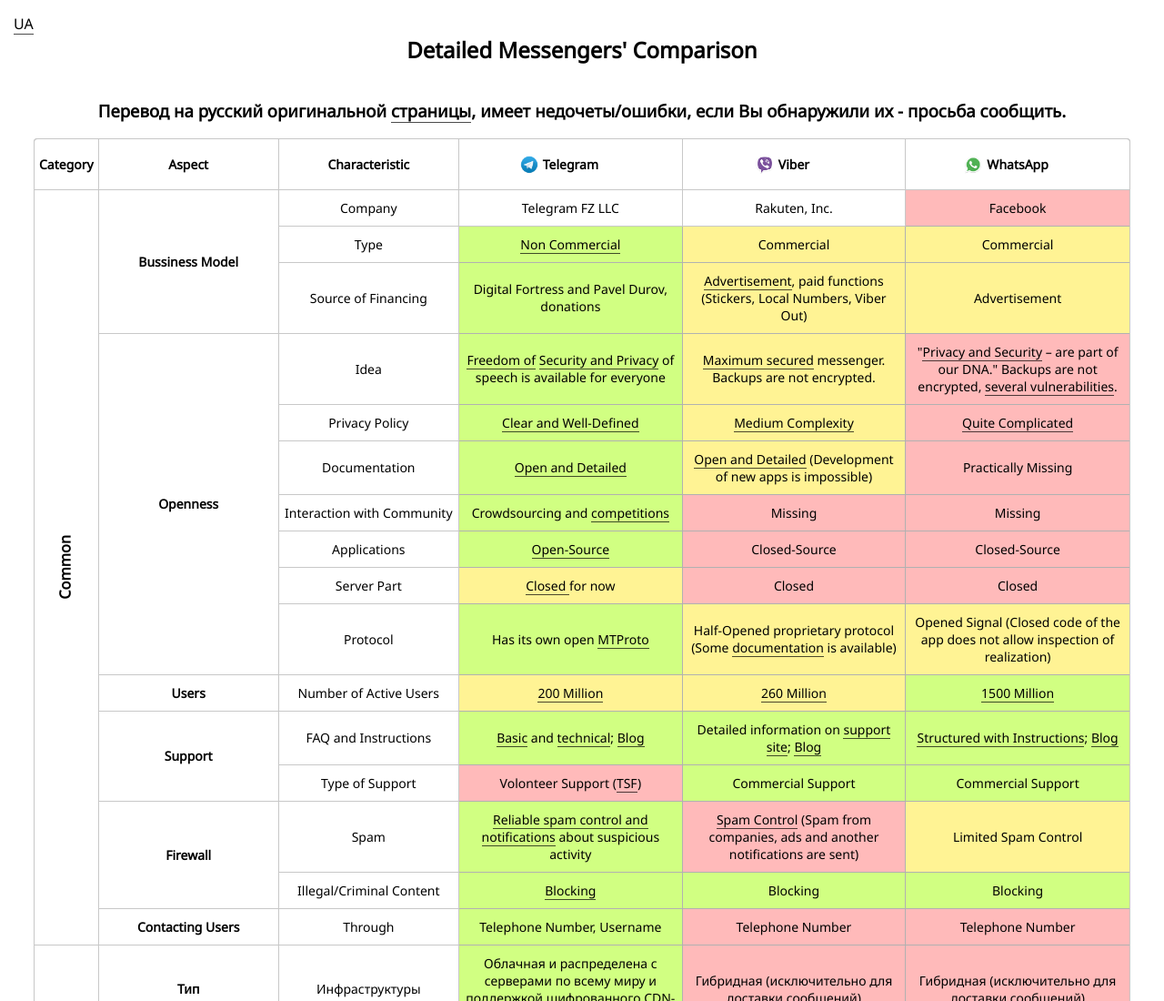
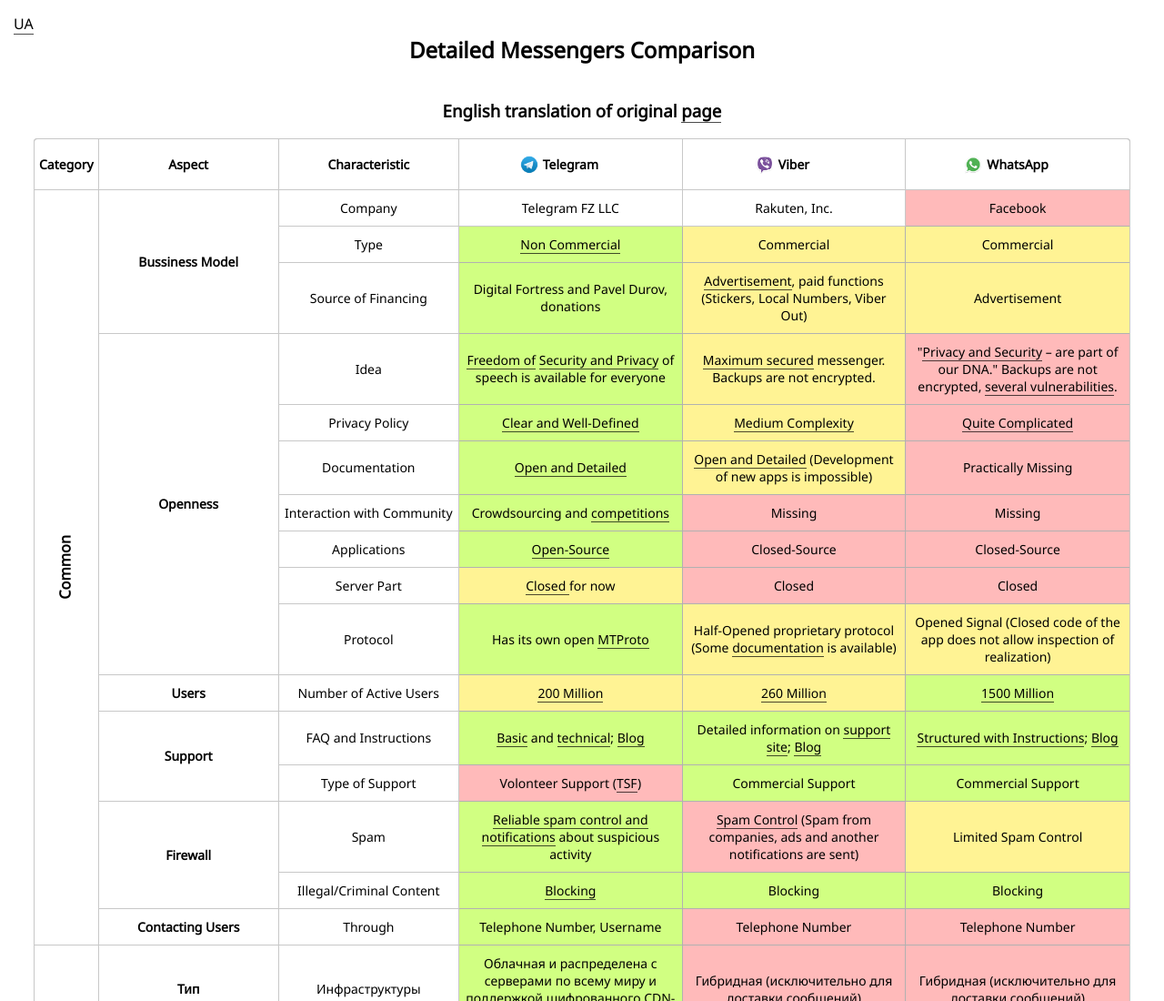
Before and after one commit to HiperFall/HiperFall.github.io, a plain HTML site: page messenger-comparison/index.html in a window 1280 px wide. Shown: the top 1100 px of the page at 91% size. Drawn offline with Linux system fonts and the light colour scheme.

Commit message:
Add files via upload

```diff
--- a/messenger-comparison/index.html
+++ b/messenger-comparison/index.html
@@ -13,8 +13,8 @@
 		<a href="https://jayxt.github.io/MessengerComparison/">UA</a>
 	</div>
 	<section class="main">
-		<h1 class="headline">Detailed Messengers' Comparison</h1>
-		<h3 class="headline">Перевод на русский оригинальной <a href="https://github.com/JayXT/MessengerComparison" target="_blank">страницы</a>, имеет недочеты/ошибки, если Вы обнаружили их - просьба сообщить.</h3>
+		<h1 class="headline">Detailed Messengers Comparison</h1>
+		<h3 class="headline">English translation of original <a href="https://github.com/JayXT/MessengerComparison" target="_blank">page</a></h3>
 		<div id="ms-edge-wrapper">
 			<table>
 				<colgroup>
```
